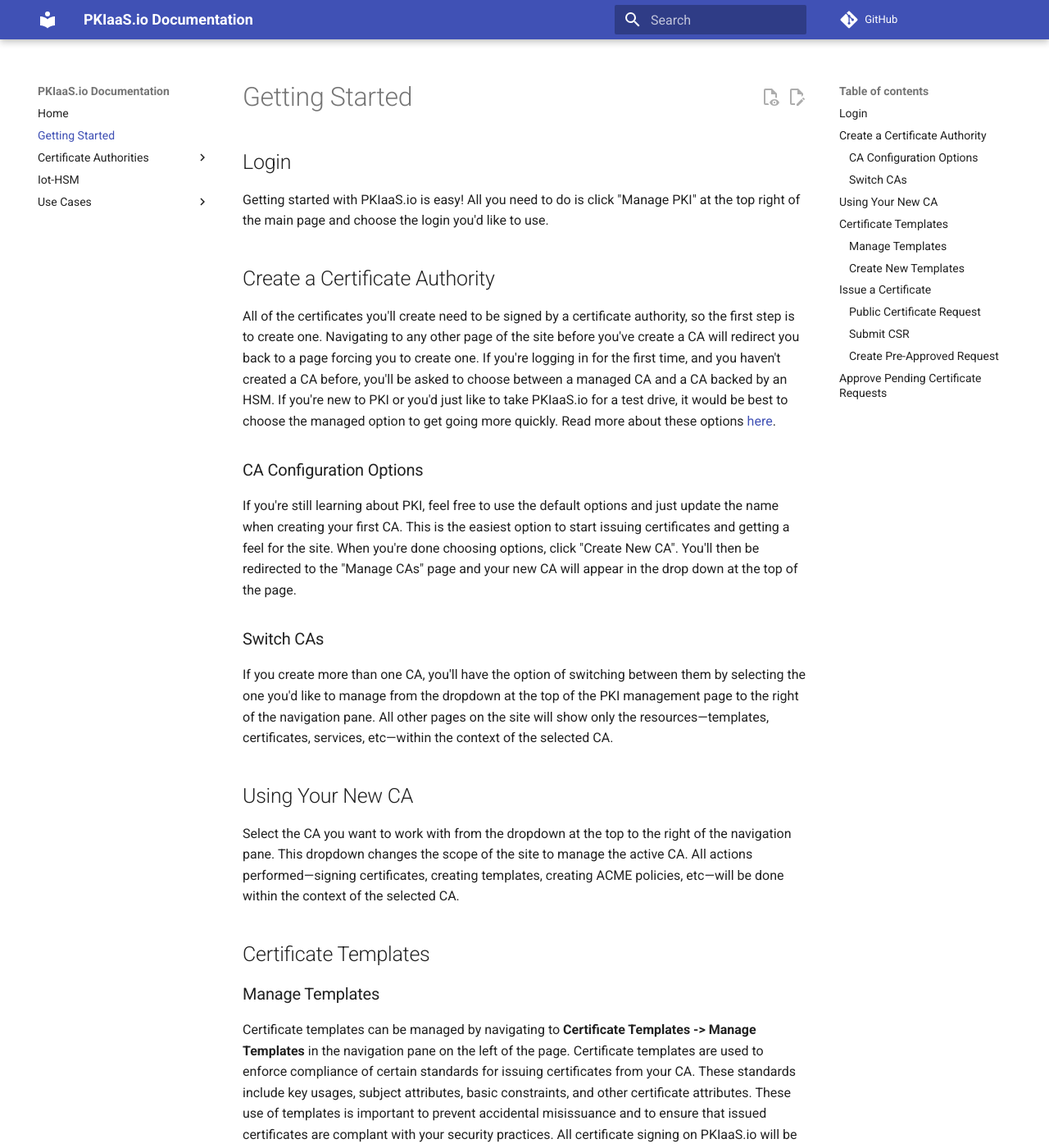
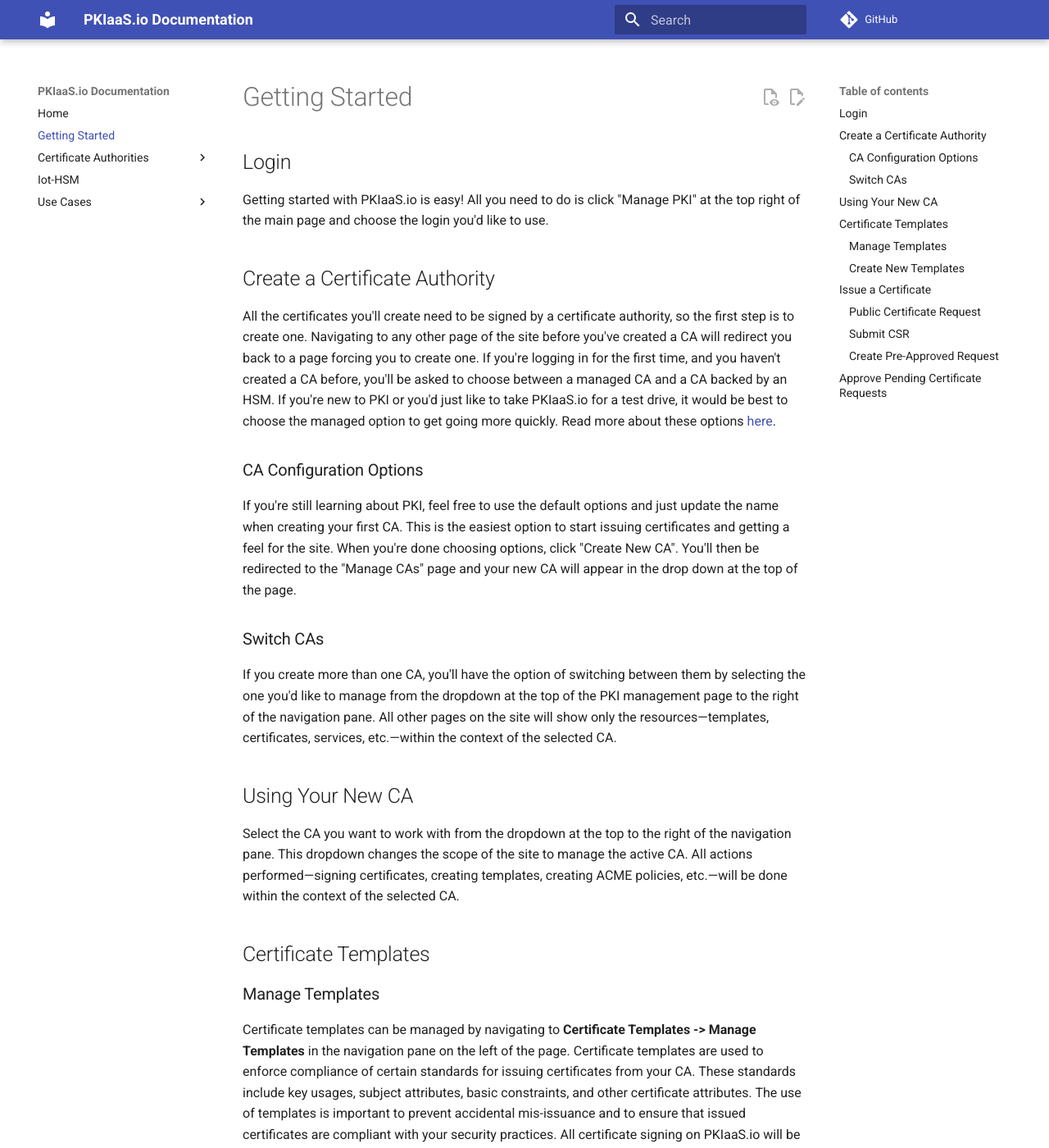
Before and after one commit to lspiehler/pkiaas-docs, an MkDocs documentation site: the page built from docs/getting-started.md, in a window 1280 px wide and 1400 px high. Shown: the whole window at 82% size. Built offline with MkDocs 1.6.1 and Material for MkDocs 9.7.7, drawn with Linux system fonts in a browser that asks for light colours; comment, search, counter and statistics services are not loaded; some of the changed text lies outside the part shown.

Commit message:
fix spelling and grammatical errors

```diff
--- a/docs/getting-started.md
+++ b/docs/getting-started.md
@@ -4,24 +4,24 @@
 Getting started with PKIaaS.io is easy! All you need to do is click "Manage PKI" at the top right of the main page and choose the login you'd like to use.
 
 ## Create a Certificate Authority
-All of the certificates you'll create need to be signed by a certificate authority, so the first step is to create one. Navigating to any other page of the site before you've create a CA will redirect you back to a page forcing you to create one. If you're logging in for the first time, and you haven't created a CA before, you'll be asked to choose between a managed CA and a CA backed by an HSM. If you're new to PKI or you'd just like to take PKIaaS.io for a test drive, it would be best to choose the managed option to get going more quickly. Read more about these options [here](/certificate-authorities/overview/).
+All the certificates you'll create need to be signed by a certificate authority, so the first step is to create one. Navigating to any other page of the site before you've created a CA will redirect you back to a page forcing you to create one. If you're logging in for the first time, and you haven't created a CA before, you'll be asked to choose between a managed CA and a CA backed by an HSM. If you're new to PKI or you'd just like to take PKIaaS.io for a test drive, it would be best to choose the managed option to get going more quickly. Read more about these options [here](/certificate-authorities/overview/).
 
 ### CA Configuration Options
 If you're still learning about PKI, feel free to use the default options and just update the name when creating your first CA. This is the easiest option to start issuing certificates and getting a feel for the site. When you're done choosing options, click "Create New CA". You'll then be redirected to the "Manage CAs" page and your new CA will appear in the drop down at the top of the page.
 
 ### Switch CAs
-If you create more than one CA, you'll have the option of switching between them by selecting the one you'd like to manage from the dropdown at the top of the PKI management page to the right of the navigation pane. All other pages on the site will show only the resources—templates, certificates, services, etc—within the context of the selected CA.
+If you create more than one CA, you'll have the option of switching between them by selecting the one you'd like to manage from the dropdown at the top of the PKI management page to the right of the navigation pane. All other pages on the site will show only the resources—templates, certificates, services, etc.—within the context of the selected CA.
 
 ## Using Your New CA
-Select the CA you want to work with from the dropdown at the top to the right of the navigation pane. This dropdown changes the scope of the site to manage the active CA. All actions performed—signing certificates, creating templates, creating ACME policies, etc—will be done within the context of the selected CA.
+Select the CA you want to work with from the dropdown at the top to the right of the navigation pane. This dropdown changes the scope of the site to manage the active CA. All actions performed—signing certificates, creating templates, creating ACME policies, etc.—will be done within the context of the selected CA.
 
 ## Certificate Templates
 
 ### Manage Templates
-Certificate templates can be managed by navigating to **Certificate Templates -> Manage Templates** in the navigation pane on the left of the page. Certificate templates are used to enforce compliance of certain standards for issuing certificates from your CA. These standards include key usages, subject attributes, basic constraints, and other certificate attributes. These use of templates is important to prevent accidental misissuance and to ensure that issued certificates are complant with your security practices. All certificate signing on PKIaaS.io will be associated with a template.
+Certificate templates can be managed by navigating to **Certificate Templates -> Manage Templates** in the navigation pane on the left of the page. Certificate templates are used to enforce compliance of certain standards for issuing certificates from your CA. These standards include key usages, subject attributes, basic constraints, and other certificate attributes. The use of templates is important to prevent accidental mis-issuance and to ensure that issued certificates are compliant with your security practices. All certificate signing on PKIaaS.io will be associated with a template.
 
 ### Create New Templates
-By default, a "Web Server" template is automatically built for every CA that is created. This template has a good out-of-the-box configuration for issuing TLS/SSL certificates for web servers, but new, custom certificate templates can be created by navigating to **Certificate Templates -> Create Template**. In the form type a name, and choose the default settings for your new template by selecting an option in the "Starter Template" dropdown. After clicking "Create Template", you'll be directed to a page where you can further edit the template configuration options. finally, click "Save" to save your settings and return to the template management page.
+By default, a "Web Server" template is automatically built for every CA that is created. This template has a good out-of-the-box configuration for issuing TLS/SSL certificates for web servers, but new, custom certificate templates can be created by navigating to **Certificate Templates -> Create Template**. In the form type a name and choose the default settings for your new template by selecting an option in the "Starter Template" dropdown. After clicking "Create Template", you'll be directed to a page where you can further edit the template configuration options. finally, click "Save" to save your settings and return to the template management page.
 
 ## Issue a Certificate
 In the navigation page on the left, navigate to **Certificate Templates -> Manage Templates** and click on the template you'd like to use. From the menu, you can choose either, "Public Certificate Request", "Submit CSR", or "Create Pre-Approved Request." These options support various workflows for issuing certificates.
@@ -33,7 +33,7 @@
 The "Submit CSR" option provides an input field to paste the contents of a certificate signing request. To review and approve these requests, navigate to **X509 Certificates -> Pending Requests**.
 
 ### Create Pre-Approved Request
-The "Create Pre-Approved Request" feature enables a PKI administrator to pre-configure all the settings typically chosen during the approval process for a pending certificate request. The administrator can either redeem the certificate immediately or send an email to the user, inviting them to claim it. In the certificate claim workflow, the user can set a password to protect the PKCS#12 file, and a 2048 bit RSA private key will be generated in the browser. Alternatively, a CSR can be submitted, however, the subject attributes and SANs specified in it will be overridden by the pre-approved attributes in the signed certificate.
+The "Create Pre-Approved Request" feature enables a PKI administrator to pre-configure all the settings typically chosen during the approval process for a pending certificate request. The administrator can either redeem the certificate immediately or send an email to the user, inviting them to claim it. In the certificate claim workflow, the user can set a password to protect the PKCS#12 file, and a 2048-bit RSA private key will be generated in the browser. Alternatively, a CSR can be submitted, however, the subject attributes and SANs specified in it will be overridden by the pre-approved attributes in the signed certificate.
 
 ## Approve Pending Certificate Requests
-Certificates requested using the "Public Certificate Request" or "Submit CSR" options require approval. The requests pending approval can be found by navigating to **X509 Certificates -> Pending Requests**. Here you will find options to Approve, Sign, Decline, or Re-Send emails for various types of certificate requests. Not all options are available for all types of certificate request workflows. These options can be performed in bulk or the requests can be selected individually where additional options are provided to override subject attributes, subject alternative names (SANs), and to customize the validity time of the certificate instead of taking the template default.
+Certificates requested using the "Public Certificate Request" or "Submit CSR" options require approval. The requests pending approval can be found by navigating to **X509 Certificates -> Pending Requests**. Here you will find options to Approve, Sign, Decline, or Re-Send emails for various types of certificate requests. Not all options are available for all types of certificate request workflows. These options can be performed in bulk, or the requests can be selected individually where additional options are provided to override subject attributes, subject alternative names (SANs), and to customize the validity time of the certificate instead of taking the template default.
```
Also changed, not shown: docs/index.md (+1 -1 lines).
